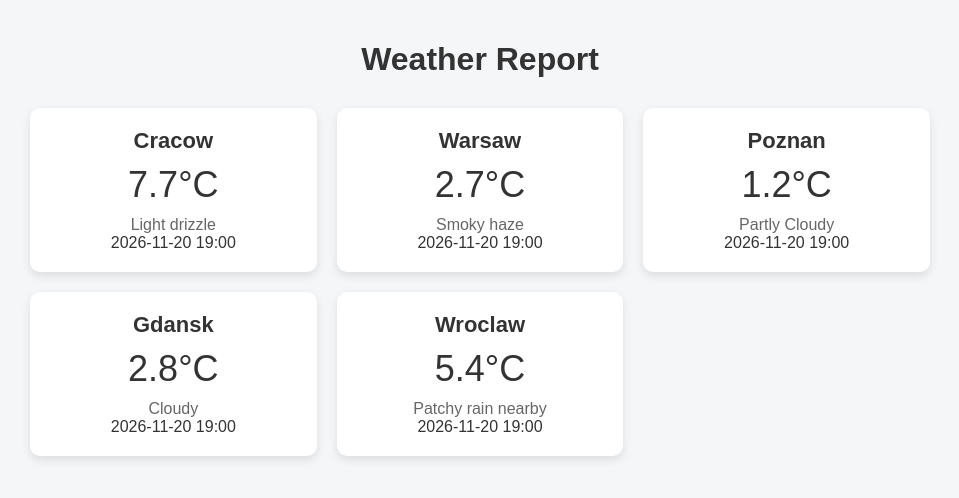
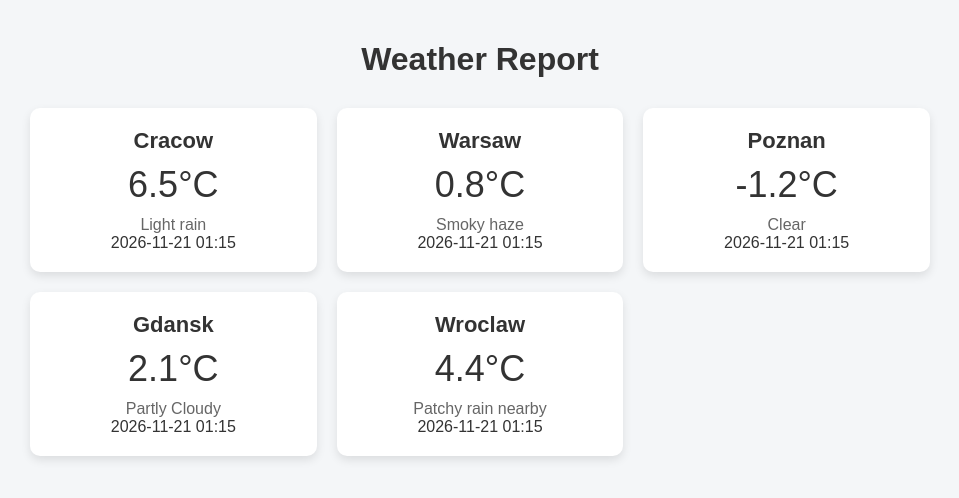
Before and after one commit to Mascotte33/cron-data-puller, a plain HTML site: page index.html in a window 1280 px wide. Shown: the whole page, without its empty margins (160-1119 px from the left). Drawn offline with Linux system fonts and the light colour scheme.

Commit message:
Update weather report (scheduled)

```diff
--- a/index.html
+++ b/index.html
@@ -83,41 +83,41 @@
 
                 <div class="weather-card">
                     <div class="city">Cracow</div>
-                    <div class="temp">7.7°C</div>
-                    <div class="condition">Light drizzle</div>
-                    <div class="last_updated">2026-11-20 19:00</div>
+                    <div class="temp">6.5°C</div>
+                    <div class="condition">Light rain</div>
+                    <div class="last_updated">2026-11-21 01:15</div>
                 </div>
 
 
                 <div class="weather-card">
                     <div class="city">Warsaw</div>
-                    <div class="temp">2.7°C</div>
+                    <div class="temp">0.8°C</div>
                     <div class="condition">Smoky haze</div>
-                    <div class="last_updated">2026-11-20 19:00</div>
+                    <div class="last_updated">2026-11-21 01:15</div>
                 </div>
 
 
                 <div class="weather-card">
                     <div class="city">Poznan</div>
-                    <div class="temp">1.2°C</div>
-                    <div class="condition">Partly Cloudy</div>
-                    <div class="last_updated">2026-11-20 19:00</div>
+                    <div class="temp">-1.2°C</div>
+                    <div class="condition">Clear</div>
+                    <div class="last_updated">2026-11-21 01:15</div>
                 </div>
 
 
                 <div class="weather-card">
                     <div class="city">Gdansk</div>
-                    <div class="temp">2.8°C</div>
-                    <div class="condition">Cloudy</div>
-                    <div class="last_updated">2026-11-20 19:00</div>
+                    <div class="temp">2.1°C</div>
+                    <div class="condition">Partly Cloudy</div>
+                    <div class="last_updated">2026-11-21 01:15</div>
                 </div>
 
 
                 <div class="weather-card">
                     <div class="city">Wroclaw</div>
-                    <div class="temp">5.4°C</div>
+                    <div class="temp">4.4°C</div>
                     <div class="condition">Patchy rain nearby</div>
-                    <div class="last_updated">2026-11-20 19:00</div>
+                    <div class="last_updated">2026-11-21 01:15</div>
                 </div>
 
     </section>
```
